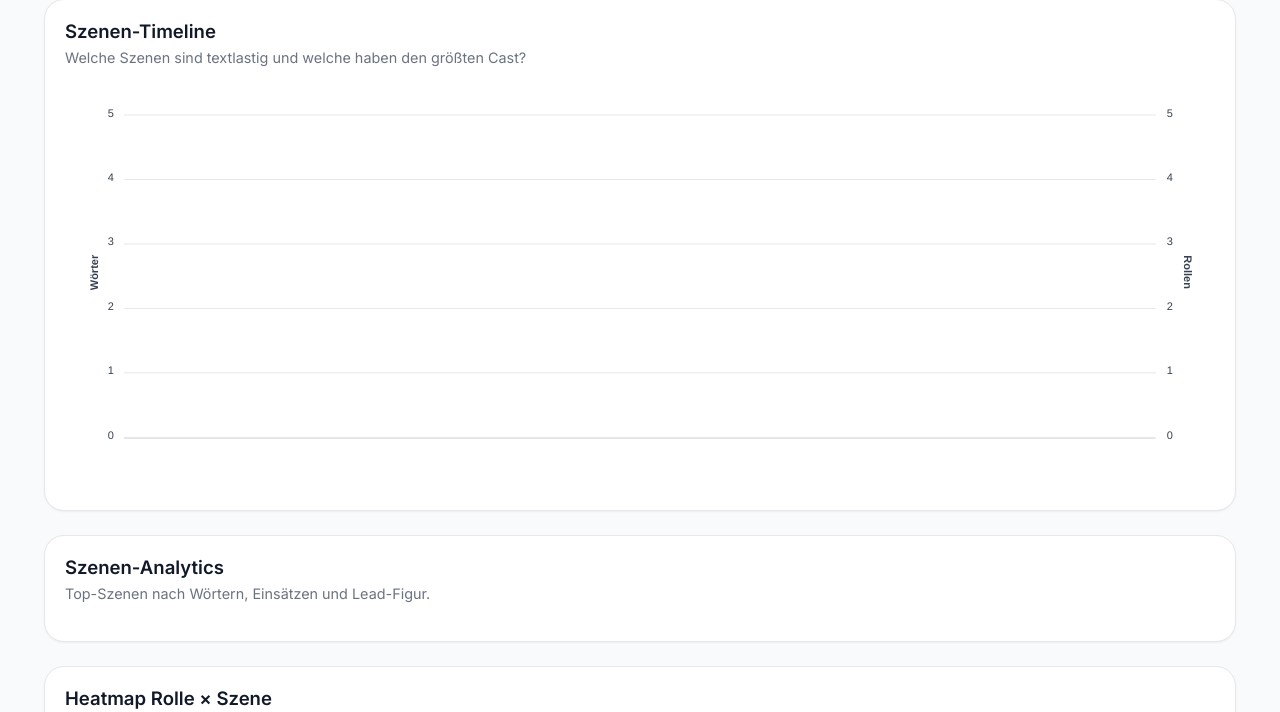
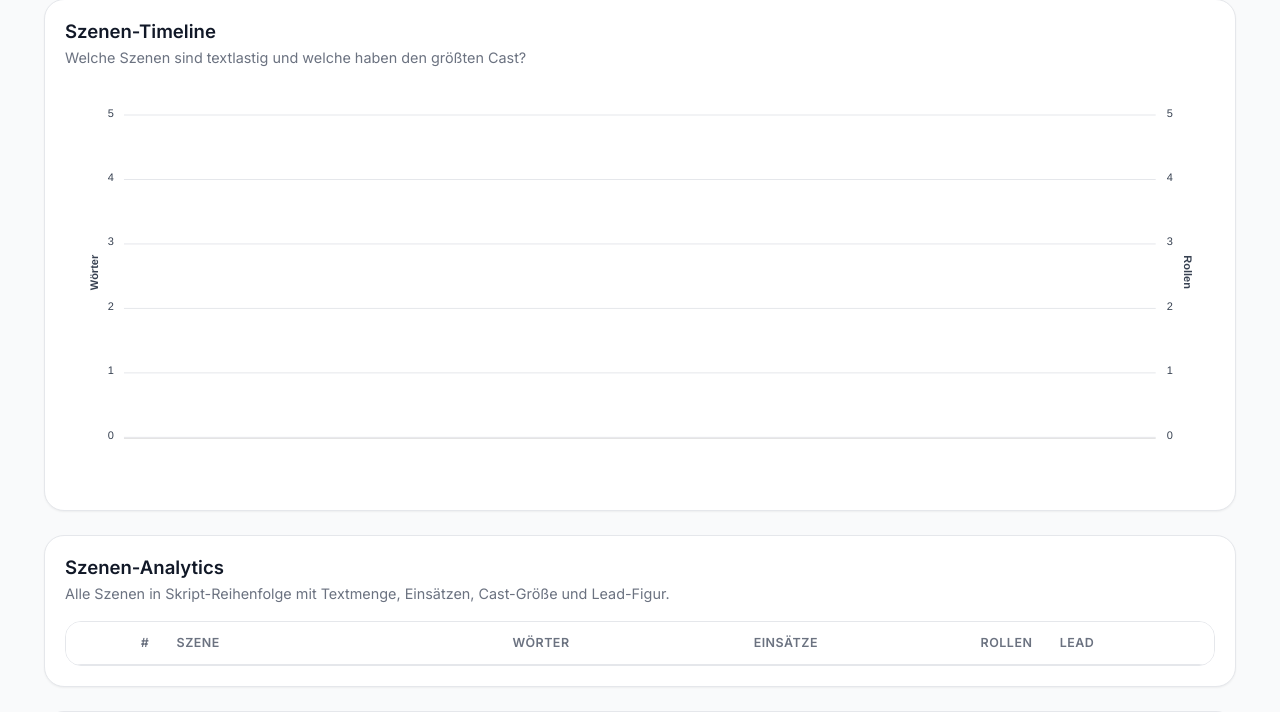
Before and after one commit to Kolpingtheater-Ramsen/Skript, a Flask app: page /stats.html in a window 1280 px wide. Shown: the part 1988-2700 px from the top of the page. Run offline with Flask 3, Linux system fonts and the light colour scheme; data that the repository does not hold is empty; some libraries are stand-ins or nearby versions.

Commit message:
Simplify scenes analytics table

```diff
--- a/templates/stats.html
+++ b/templates/stats.html
@@ -55,10 +55,13 @@
     .bar-track { height:9px; background:rgba(127,127,127,.18); border-radius:99px; overflow:hidden; min-width:110px; }
     .bar-fill { height:100%; border-radius:99px; background:linear-gradient(90deg,var(--stats-accent),#f59e0b); }
     .chart-container { min-height:380px; }
-    .scene-grid { display:grid; grid-template-columns:repeat(auto-fit,minmax(220px,1fr)); gap:var(--space-3); }
-    .scene-card { border:1px solid var(--color-border); border-radius:16px; padding:var(--space-3); background:rgba(127,127,127,.05); }
-    .scene-card h4 { margin:0 0 .5rem; }
-    .scene-card .meta { display:flex; flex-wrap:wrap; gap:.4rem; color:var(--color-text-secondary); font-size:.82rem; }
+    .scene-table-wrap { overflow:auto; max-height:58vh; border:1px solid var(--color-border); border-radius:16px; }
+    .scene-table { width:100%; min-width:720px; border-collapse:separate; border-spacing:0; }
+    .scene-table th, .scene-table td { padding:.75rem .85rem; border-bottom:1px solid var(--color-border); text-align:left; }
+    .scene-table th { position:sticky; top:0; z-index:2; background:var(--color-surface); color:var(--color-text-secondary); font-size:.78rem; text-transform:uppercase; letter-spacing:.04em; }
+    .scene-table tbody tr:last-child td { border-bottom:0; }
+    .scene-table td.num, .scene-table th.num { text-align:right; font-variant-numeric:tabular-nums; }
+    .scene-table .scene-name { font-weight:700; color:var(--color-text); }
     .pill { border:1px solid var(--color-border); border-radius:999px; padding:.2rem .5rem; }
     .heatmap { overflow:auto; border:1px solid var(--color-border); border-radius:16px; }
     .heatmap table { border-collapse:collapse; width:max-content; min-width:100%; }
@@ -114,7 +117,7 @@
       <section class="panel"><div class="panel-header"><div><h3>Wörter vs. Auftritte</h3><div class="sub">Kombiniert Textmenge und Szenenpräsenz.</div></div></div><div id="combo-chart" class="chart-container"></div></section>
       <section class="panel"><div class="panel-header"><div><h3>Szenen-Timeline</h3><div class="sub">Welche Szenen sind textlastig und welche haben den größten Cast?</div></div></div><div id="scene-chart" class="chart-container"></div></section>
 
-      <section class="panel"><div class="panel-header"><div><h3>Szenen-Analytics</h3><div class="sub">Top-Szenen nach Wörtern, Einsätzen und Lead-Figur.</div></div></div><div class="scene-grid" id="scene-cards"></div></section>
+      <section class="panel"><div class="panel-header"><div><h3>Szenen-Analytics</h3><div class="sub">Alle Szenen in Skript-Reihenfolge mit Textmenge, Einsätzen, Cast-Größe und Lead-Figur.</div></div></div><div class="scene-table-wrap"><table class="scene-table"><thead><tr><th class="num">#</th><th>Szene</th><th class="num">Wörter</th><th class="num">Einsätze</th><th class="num">Rollen</th><th>Lead</th></tr></thead><tbody id="scene-table-body"></tbody></table></div></section>
       <section class="panel"><div class="panel-header"><div><h3>Heatmap Rolle × Szene</h3><div class="sub">Dunkler = mehr Wörter in dieser Szene.</div></div></div><div class="heatmap" id="heatmap"></div></section>
     </div>
   </div>
@@ -179,7 +182,7 @@
       destroy('donut'); charts.donut=new ApexCharts(document.getElementById('words-chart'),{series:top.slice(0,8).map(a=>a.words),labels:top.slice(0,8).map(a=>a.name),chart:{type:'donut',height:390,foreColor:t.foreColor,background:'transparent'},theme:{mode:t.mode},colors,legend:{position:'bottom'},plotOptions:{pie:{donut:{size:'62%',labels:{show:true,total:{show:true,label:'Gesamt',formatter:()=>nf.format(stats.totalWords)}}}}},tooltip:{y:{formatter:(v,o)=>`${nf.format(v)} Wörter (${pct(top[o.dataPointIndex]?.percent)})`}}}); charts.donut.render();
       destroy('combo'); charts.combo=new ApexCharts(document.getElementById('combo-chart'),{series:[{name:'Wörter',type:'column',data:top.map(a=>a.words)},{name:'Auftritte',type:'line',data:top.map(a=>a.occurrences)}],chart:{height:390,type:'line',foreColor:t.foreColor,background:'transparent',toolbar:{show:false}},theme:{mode:t.mode},colors:['#ff6a00','#3b82f6'],stroke:{width:[0,3],curve:'smooth'},xaxis:{categories:top.map(a=>a.name),labels:{rotate:-35}},grid:{borderColor:t.grid},yaxis:[{title:{text:'Wörter'}},{opposite:true,title:{text:'Auftritte'}}],tooltip:{shared:true}}); charts.combo.render();
       const scenes=[...stats.scenes].sort((a,b)=>a.index-b.index).slice(0,18); destroy('scene'); charts.scene=new ApexCharts(document.getElementById('scene-chart'),{series:[{name:'Wörter',type:'column',data:scenes.map(s=>s.words)},{name:'Rollen',type:'line',data:scenes.map(s=>s.actorCount)}],chart:{height:390,type:'line',foreColor:t.foreColor,background:'transparent',toolbar:{show:false}},theme:{mode:t.mode},colors:['#8b5cf6','#10b981'],stroke:{width:[0,3]},xaxis:{categories:scenes.map(s=>s.name),labels:{rotate:-40}},grid:{borderColor:t.grid},yaxis:[{title:{text:'Wörter'}},{opposite:true,title:{text:'Rollen'}}]}); charts.scene.render(); }
-    function renderScenes(stats){ document.getElementById('scene-cards').innerHTML=stats.scenes.map(s=>`<div class="scene-card"><h4>${s.index}. ${s.name}</h4><div class="meta"><span class="pill">${nf.format(s.words)} Wörter</span><span class="pill">${s.occurrences} Einsätze</span><span class="pill">${s.actorCount} Rollen</span><span class="pill">Lead: ${s.lead}</span></div></div>`).join(''); }
+    function renderScenes(stats){ document.getElementById('scene-table-body').innerHTML=stats.scenes.map((s,i)=>`<tr><td class="num">${i+1}</td><td class="scene-name">${s.name}</td><td class="num">${nf.format(s.words)}</td><td class="num">${nf.format(s.occurrences)}</td><td class="num">${nf.format(s.actorCount)}</td><td>${s.lead}</td></tr>`).join(''); }
     function renderHeatmap(stats){ const scenes=stats.scenes; const max=Math.max(1,...stats.matrix.flatMap(r=>r.scenes.map(c=>c.words))); document.getElementById('heatmap').innerHTML=`<table><thead><tr><th>Rolle</th>${scenes.map(s=>`<th>${s.index}. ${s.name}</th>`).join('')}</tr></thead><tbody>${stats.matrix.map(r=>`<tr><td><strong>${r.actor}</strong></td>${r.scenes.map(c=>{const o=c.words/max;return `<td><span class="heat-cell" style="background:rgba(255,106,0,${Math.max(.08,o)})">${c.words?nf.format(c.words):''}</span></td>`}).join('')}</tr>`).join('')}</tbody></table>`; }
     loadPlays();
   </script>
```
Also changed, not shown: stats.html (+9 -6 lines).
